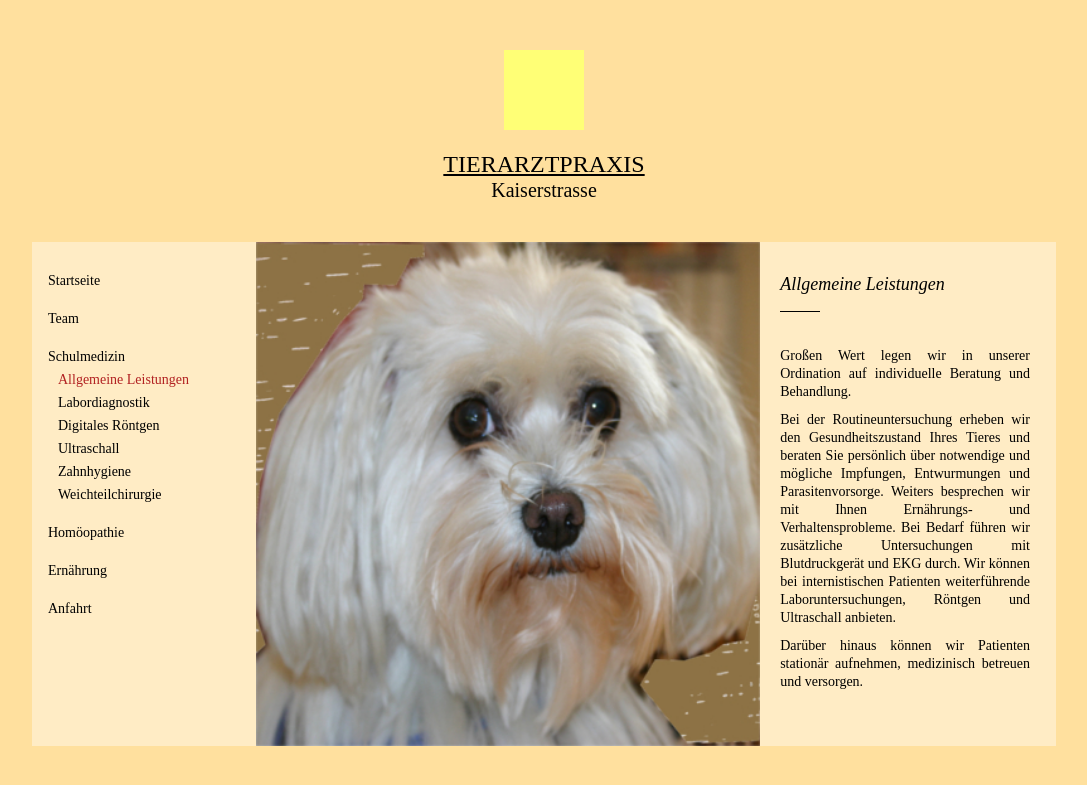
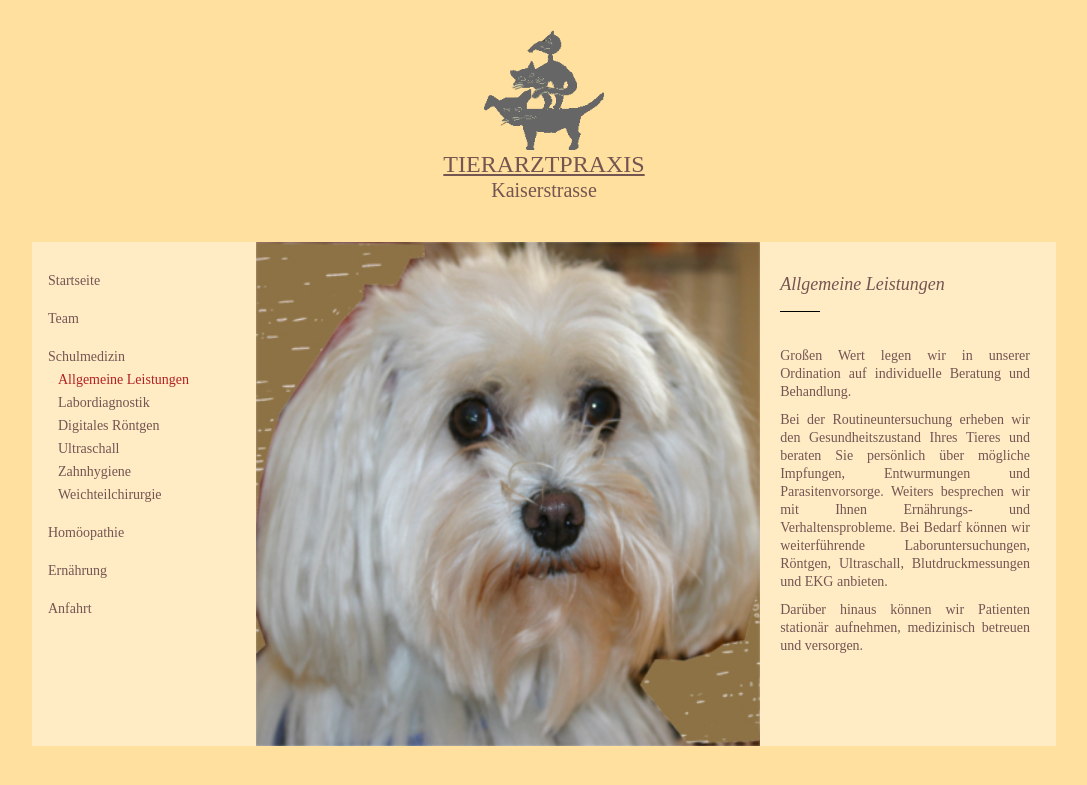
Before and after one commit to richardtraindl/tierarztpraxis-kaiserstrasse.at, a Jekyll site: the page built from schulmedizin.html, in a window 1280 px wide. Shown: the top 785 px of the page, without its empty margins (96-1183 px from the left). Built offline with Jekyll 4.4.1, drawn with Linux system fonts in a browser that asks for light colours.

Commit message:
small changes as Elfi requested

```diff
--- a/_includes/homoeopathie/heilen_durch_homoeopathie.html
+++ b/_includes/homoeopathie/heilen_durch_homoeopathie.html
@@ -5,7 +5,7 @@
 		<div class="spacer"><img src="img/horizontal-line.png"></div>
 
 		<p>
-			Die Homöopathie ist eine natürliche, ganzheitliche Behandlungsmethode, die akute wie chronische Beschwerden beseitigen kann.
+			Die Homöopathie ist eine natürliche, ganzheitliche Behandlungsmethode, die akute wie chronische Beschwerden heilen kann.
 			Sie wurde vor über 200 Jahren vom deutschen Arzt Samuel Hahnemann (1755-1843) begründet.
 		</p>
 
--- a/_includes/schulmedizin/allgemeine_leistungen.html
+++ b/_includes/schulmedizin/allgemeine_leistungen.html
@@ -12,10 +12,9 @@
 		<div class="small-gap"></div>
 
 		<p>
-			Bei der Routineuntersuchung erheben wir den Gesundheitszustand Ihres Tieres und beraten Sie persönlich über notwendige und mögliche Impfungen, Entwurmungen und Parasitenvorsorge.
+			Bei der Routineuntersuchung erheben wir den Gesundheitszustand Ihres Tieres und beraten Sie persönlich über mögliche Impfungen, Entwurmungen und Parasitenvorsorge.
 			Weiters besprechen wir mit Ihnen Ernährungs- und Verhaltensprobleme.
-			Bei Bedarf führen wir zusätzliche Untersuchungen mit Blutdruckgerät und EKG durch.
-			Wir können bei internistischen Patienten weiterführende Laboruntersuchungen, Röntgen und Ultraschall anbieten.
+			Bei Bedarf können wir weiterführende Laboruntersuchungen, Röntgen, Ultraschall, Blutdruckmessungen und EKG anbieten.
 		</p>
 
 		<div class="small-gap"></div>
--- a/_includes/schulmedizin/zahnhygiene.html
+++ b/_includes/schulmedizin/zahnhygiene.html
@@ -6,7 +6,7 @@
 
 		<p>
 			Jährlich sollten Zähne und Zahnfleisch kontrolliert werden, um so möglichst lange das Gebiss zu erhalten.
-			Gerne beraten wir, wie Sie Zahnplaque und Zahnstein bei ihrem Tier vorbeugen können.
+			Gerne beraten wir, wie Sie Zahnstein bei ihrem Tier vorbeugen können.
 			Denn die Bakterien im Zahnbelag führen zur Entzündung des Zahnhalteapparates und Zahnfleisches.
 			Es ist wichtig zu wissen, dass Tiere den Zahnschmerz bei vereiterten Zähnen oft erst im fortgeschrittenen Stadium zeigen.
 			Häufig bleibt dann als Lösung nur noch die Zahnextraktion.
--- a/_includes/team/elfi.html
+++ b/_includes/team/elfi.html
@@ -5,16 +5,16 @@
 			<div class="spacer"><img src="img/horizontal-line.png"></div>
 
 			<p>
-				Als engagierte, freundliche und einfühlsame Tierärztin lerne ich zuerst meine Patienten mit ihren Beschwerden und deren Tierhalter kennen.
+				Als freundliche und einfühlsame Tierärztin lerne ich zuerst meine Patienten mit ihren Beschwerden und deren Tierhalter kennen.
 				Nach der Erstuntersuchung besprechen wir gemeinsam welche weitere Diagnostik und anschließende Therapien, ob Schulmedizin oder Homöopathie, erwünscht sind.
-				Durch meine umgängliche und wohlgesinnte Art fühlen sich die Tiere mit ihren Tierhalter in unserer Ordination sehr wohl.
+				Durch meine wohlgesinnte Art fühlen sich die Tiere mit ihren Tierhalter in unserer Ordination sehr wohl.
 			</p>
 
 			<div class="small-gap"></div>
 
 			<ul>
 				<li>geboren in Gmünd, NÖ</li>
-				<li>6-jährige Ausbildung in Modedesign</li>
+				<li>7-jährige Ausbildung in Modedesign</li>
 				<li>Studium &amp; Doktorrat an der Veterinärmedizinischen Universität Wien</li>
 				<li>Assistenz in verschiedenen Kliniken, Österreich, Deutschland und Schweiz</li>
 				<li>Ausbildung in klassischer Homöopathie seit 1992</li>
--- a/index.html
+++ b/index.html
@@ -23,7 +23,9 @@
 			<div class="div-row">
 
 				<div class="div-cell index-content1" style="position:relative;">
-					<h1 style="position:absolute; top:200px; left:10px; background-color: white; opacity: 0.4">Herzlich willkommen <br>in der Tierarztpraxis Kaiserstrasse</h1>
+					<div style="position:absolute; top: 200px; left: 0px; width: 100%">
+						<h1 style="background-color: white; opacity: 0.4; text-align: center; width: 400px; margin: auto;">Herzlich willkommen <br>in der Tierarztpraxis Kaiserstrasse</h1>
+					</div>
 
 					<!-- div class="gap"></div -->
 
--- a/styles/all.css
+++ b/styles/all.css
@@ -9,6 +9,7 @@
 	font-size: 14px;
 	line-height: 18px;
 	text-align: justify;
+	color: #735552;
 }
 
 /* HTML5 display-role reset for older browsers */
@@ -38,7 +39,7 @@
 
 a, a:link, a:visited, a:active, a:focus {
 	text-decoration: none;
-	color: black;
+	color: #735552;
 }
 
 a:hover {
```
Also changed, not shown: img/logo.png, img/logo1.png (added).
